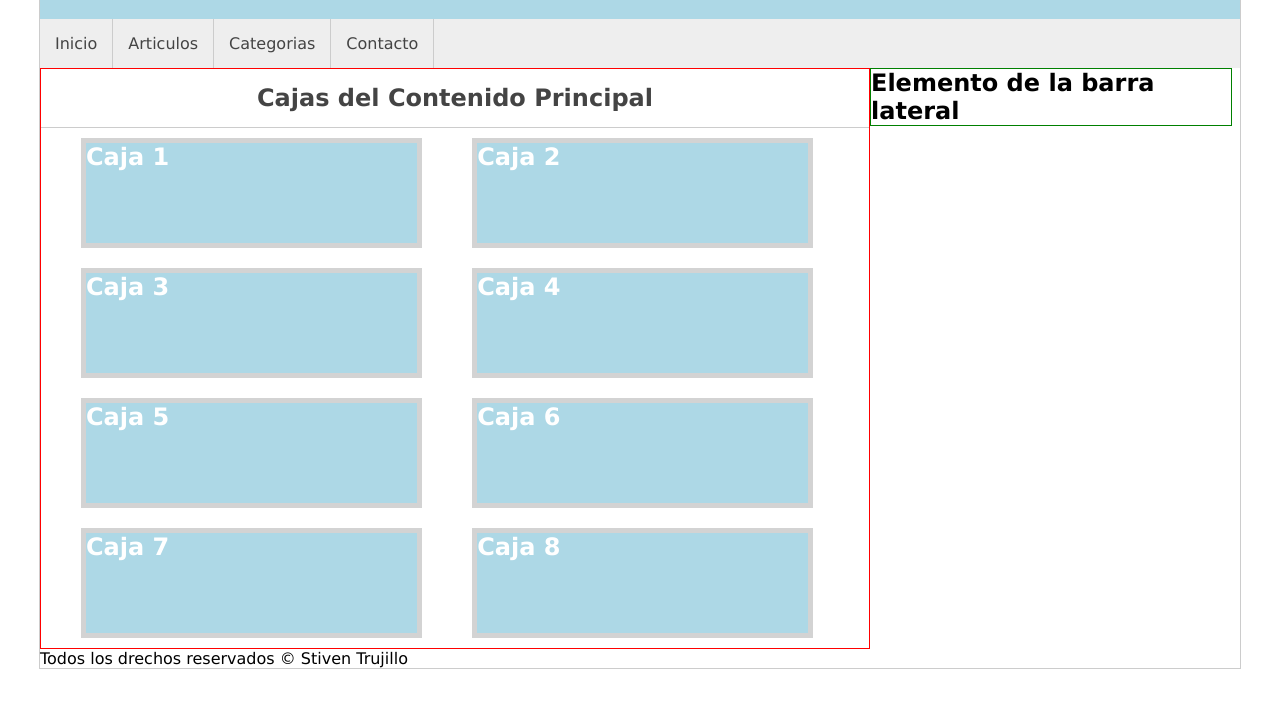
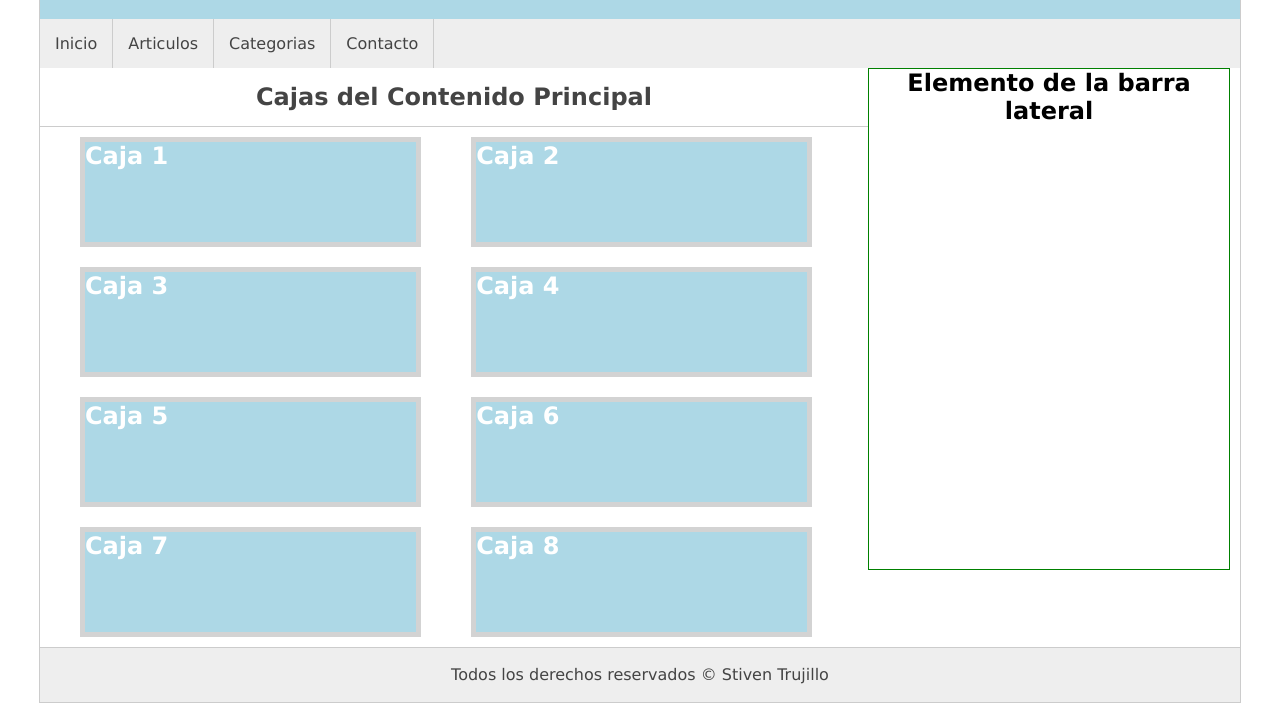
Before and after one commit to strujilloor/Master-en-CSS, a plain HTML site: page CSS/6-ejercicios/index.html in a window 1280 px wide. Shown: the part 102-805 px from the top of the page. Drawn offline with Linux system fonts and the light colour scheme.

Commit message:
Ejercicio terminado punto 9

```diff
--- a/CSS/6-ejercicios/index.html
+++ b/CSS/6-ejercicios/index.html
@@ -61,7 +61,7 @@
         <div class="clearfix"></div>
 
         <footer id="footer">
-            Todos los drechos reservados &copy; Stiven Trujillo
+            Todos los derechos reservados &copy; Stiven Trujillo
         </footer>
     </div>
 
--- a/CSS/6-ejercicios/styles.css
+++ b/CSS/6-ejercicios/styles.css
@@ -13,7 +13,7 @@ Ejercicio compoleto con HTML y CSS
 (HECHO) 7. El contenido dentro del contenedor principal debe ser
     una cuadricula con 4 lineas de 2 cajas
 (HECHO) 8. La barra lateral debe tener un ancho 30%
-9. El footer debe tener un ancho del 100% del div que lo contiene
+(HECHO) 9. El footer debe tener un ancho del 100% del div que lo contiene
     y estar abajo del todo.
 */
 
@@ -72,7 +72,7 @@ Ejercicio compoleto con HTML y CSS
 
 #content {
     width: 69%;
-    border: 1px solid red;
+    /* border: 1px solid red; */
     float: left;
 }
 
@@ -80,6 +80,8 @@ Ejercicio compoleto con HTML y CSS
     width: 30%;
     border: 1px solid green;
     float: left;
+    min-height: 500px;
+    text-align: center;
 }
 
 #content > h1 {
@@ -101,6 +103,16 @@ Ejercicio compoleto con HTML y CSS
     margin-left: 40px;
 }
 
+#footer {
+    width: 100%;
+    height: 54px;
+    line-height: 54px;
+    background-color: #eee;
+    text-align: center;
+    color: #444444;
+    border-top: 1px solid #ccc;
+}
+
 .clearfix {
     float: none;
     clear: both;
```
